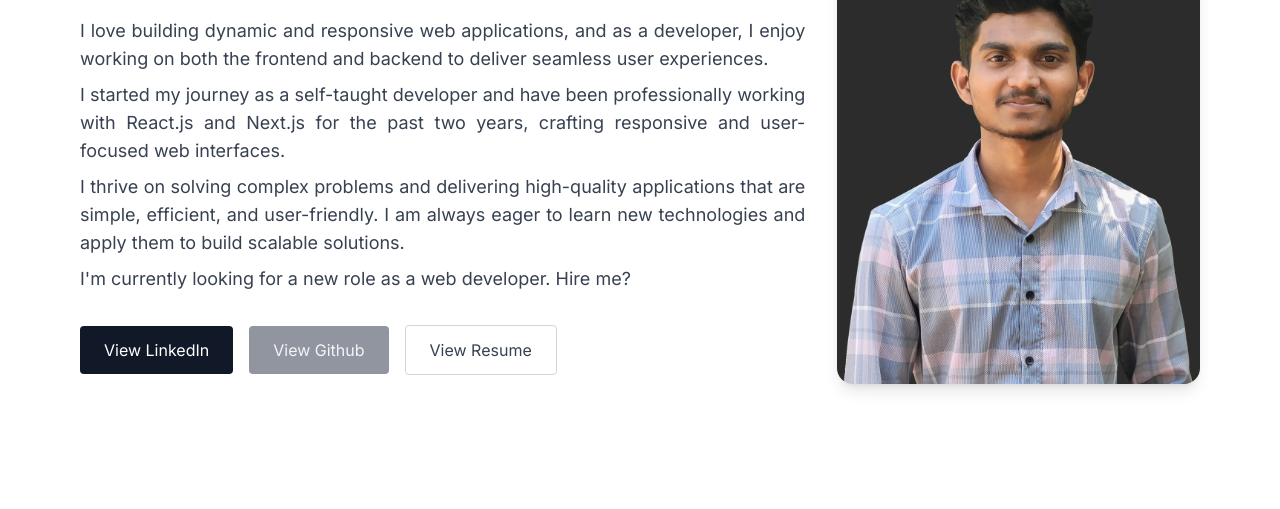
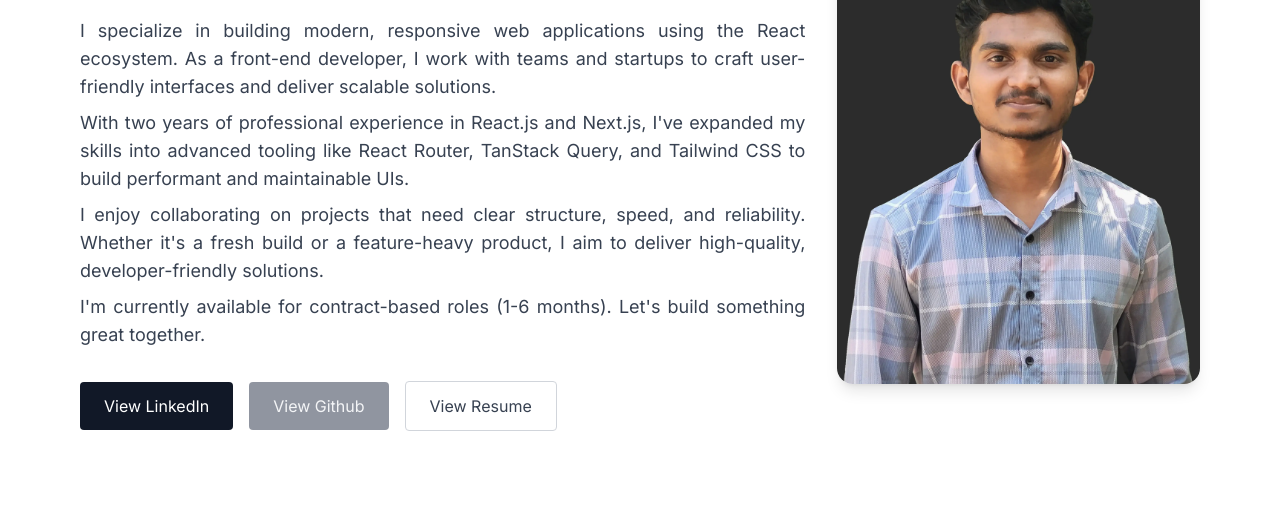
Before and after one commit to bijink/bijink.github.io, a website: page index.html in a window 1280 px wide. Shown: the part 255-764 px from the top of the page. Drawn offline with Linux system fonts and the light colour scheme.

Commit message:
Modify about section for contract work

```diff
--- a/index.html
+++ b/index.html
@@ -68,20 +68,24 @@
           </h1>
           <div class="mt-6 flex flex-col gap-2 text-justify text-gray-700">
             <p class="">
-              I love building dynamic and responsive web applications, and as a developer, I enjoy
-              working on both the frontend and backend to deliver seamless user experiences.
+              I specialize in building modern, responsive web applications using the React
+              ecosystem. As a front-end developer, I work with teams and startups to craft
+              user-friendly interfaces and deliver scalable solutions.
             </p>
             <p>
-              I started my journey as a self-taught developer and have been professionally working
-              with React.js and Next.js for the past two years, crafting responsive and user-focused
-              web interfaces.
+              With two years of professional experience in React.js and Next.js, I've expanded my
+              skills into advanced tooling like React Router, TanStack Query, and Tailwind CSS to
+              build performant and maintainable UIs.
             </p>
             <p>
-              I thrive on solving complex problems and delivering high-quality applications that are
-              simple, efficient, and user-friendly. I am always eager to learn new technologies and
-              apply them to build scalable solutions.
+              I enjoy collaborating on projects that need clear structure, speed, and reliability.
+              Whether it's a fresh build or a feature-heavy product, I aim to deliver high-quality,
+              developer-friendly solutions.
             </p>
-            <p>I'm currently looking for a new role as a web developer. Hire me?</p>
+            <p>
+              I'm currently available for contract-based roles (1-6 months). Let's build something
+              great together.
+            </p>
           </div>
           <div
             class="mt-8 flex flex-col space-y-6 sm:flex-row sm:space-x-8 sm:space-y-0 lg:space-x-0"
@@ -457,11 +461,10 @@
       <section id="contact" class="py-8 sm:py-16">
         <h2 class="text-3xl font-bold mb-6">Get in touch</h2>
         <p class="text-gray-700 [&>a]:text-red-600 [&>a:hover]:underline [&>a]:font-medium">
-          Do you have a job opportunity or idea you'd like to discuss? Feel free to reach out to me
-          at
+          Do you have an opportunity or idea you'd like to discuss? Feel free to reach out to me at
           <a href="mailto:kbijin528.pro@gmail.com">kbijin528.pro@gmail.com</a>. You can also find me
-          on <a href="https://github.com/bijink">GitHub</a> and
-          <a href="https://linkedin.com/in/bijink">LinkedIn</a>.
+          on <a href="https://linkedin.com/in/bijink">LinkedIn</a> and
+          <a href="https://github.com/bijink">GitHub</a>.
         </p>
       </section>
     </main>
--- a/package.json
+++ b/package.json
@@ -1,9 +1,9 @@
 {
   "name": "bijin-kandengala-portfolio",
-  "version": "1.0.0",
+  "version": "2.0.0",
   "main": "index.js",
   "scripts": {
-    "tailwind": "npx tailwindcss -i ./input.css -o ./output.css --watch",
+    "start": "npx tailwindcss -i ./input.css -o ./output.css --watch",
     "format": "prettier . --write"
   },
   "author": "Bijin Kandengala",
```
Also changed, not shown: 1 other file.
